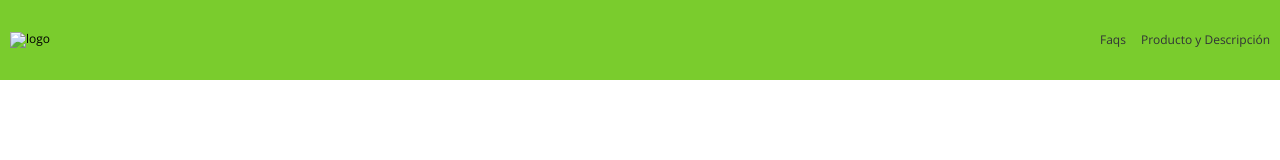
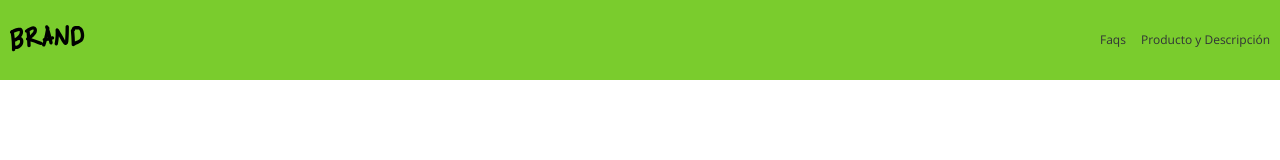
Before and after one commit to YavGz/Digital_product, a plain HTML site: page index.html in a window 1280 px wide. Shown: the top 160 px of the page. Drawn offline with nearby package versions, Linux system fonts and the light colour scheme.

Commit message:
Update index.html

```diff
--- a/index.html
+++ b/index.html
@@ -14,7 +14,7 @@
   <!-- empieza el navbar -->
   <nav class="fadeInDown">
     <div>
-      <img src="../brand/images/logo.png" alt="logo">
+      <img src="./images/logo.png" alt="logo">
     </div>
     <div>
       <ul>
```
